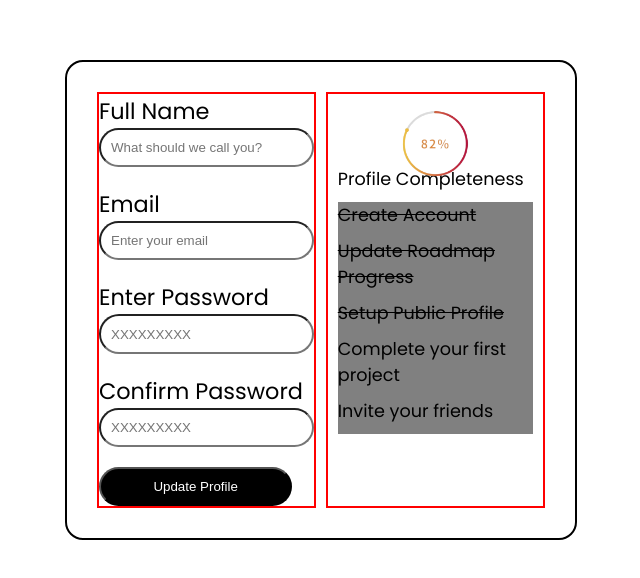
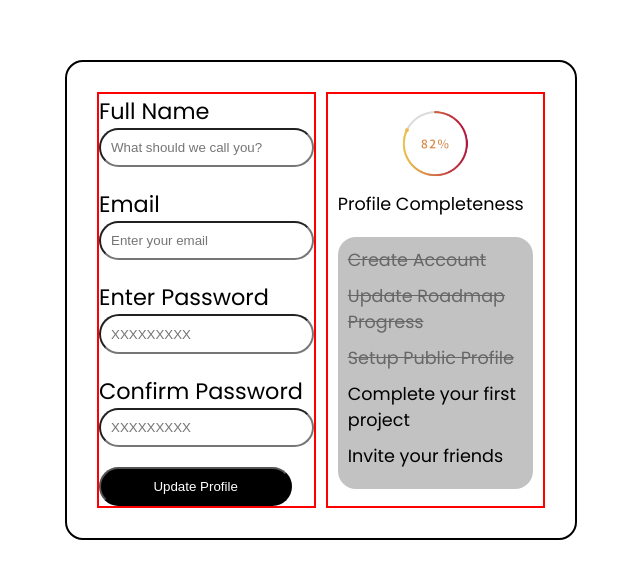
Before and after one commit to buildinrythm/07-form-UI, a plain HTML site: page index.html in a window 1280 px wide. Shown: the part 140-718 px from the top of the page, without its empty margins (319-959 px from the left). Drawn offline with Linux system fonts and the light colour scheme.

Commit message:
right side decorated

```diff
--- a/index.html
+++ b/index.html
@@ -26,7 +26,7 @@
             <div class="progress-percent">
                 <img src="progress.png" alt="progress bar">
             </div>
-            <p>Profile Completeness</p>
+            <p class="checklist-title">Profile Completeness</p>
             <div class="checklist-container">
                 <p class="strike">Create Account</p>
                 <p class="strike">Update Roadmap Progress</p>
--- a/styles.css
+++ b/styles.css
@@ -90,9 +90,16 @@ input{
 }
 
 .checklist-container {
-    background-color: grey;
+    background-color: rgb(195, 194, 194);
+    border-radius: 18px;
+    margin-top: 10px;
+    padding: 10px;
 }
 
+.checklist-title{
+    margin-top: 80px;
+}
 .strike{
     text-decoration: line-through;
+    color: rgb(103, 103, 103);
 }
```
